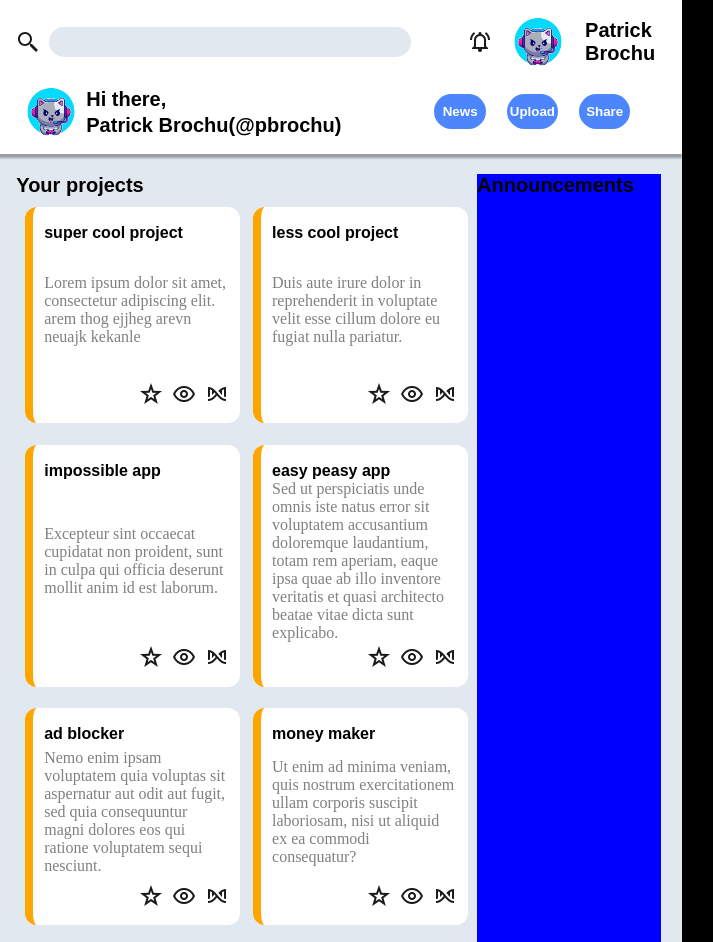
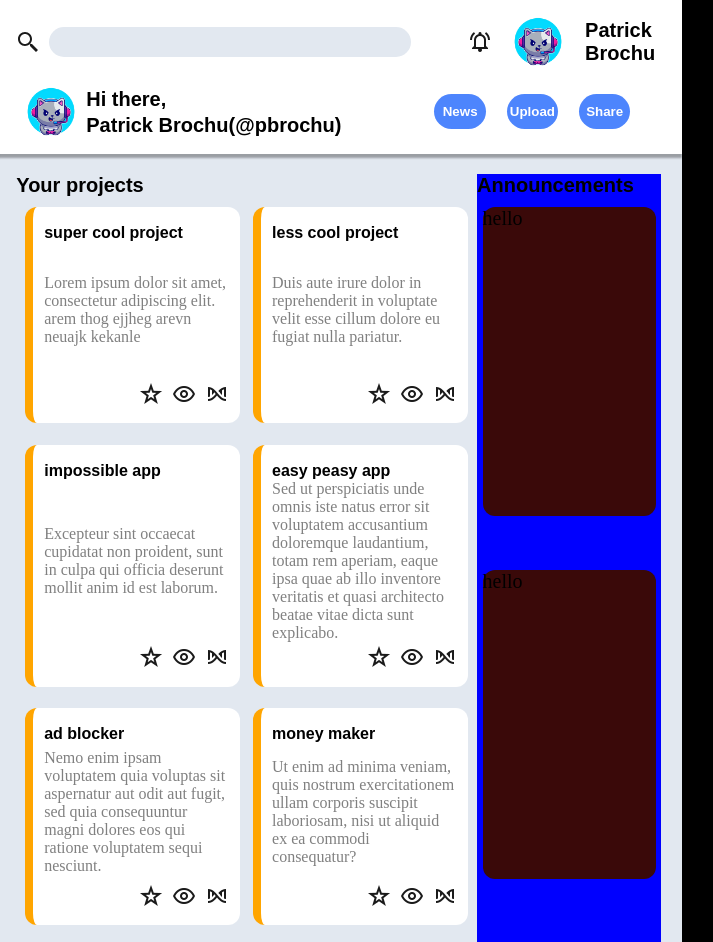
Before and after one commit to Pbrochu94/admin-dashboard, a plain HTML site: page index.html in a window 1280 px wide. Shown: the top 942 px of the page, 406-1119 px from the left. Drawn offline with Linux system fonts and the light colour scheme.

Commit message:
Announcement grid and inner cards layout done
TODO: polish the visual and end the project

```diff
--- a/index.html
+++ b/index.html
@@ -144,6 +144,10 @@
                 </div>
                 <div class="announcements-trending">
                     <p class="announcement-text">Announcements</p>
+                    <div class="announcement-vertical-grid">
+                        <div class="announcement-card">hello</div>
+                        <div class="trending-card">hello</div>
+                    </div>
                 </div>
             </div>
         </div>
--- a/style.css
+++ b/style.css
@@ -253,3 +253,18 @@ input[type="search"]{
     justify-content: end;
     margin-top: 2%;
 }
+
+.announcement-vertical-grid{
+    display: grid;
+    grid-template-columns: 1fr;
+    grid-template-rows: 1fr 1fr;
+    height: 90%;
+    width: 100%;
+    padding: 5% 3%;
+    gap: 8%;
+}
+
+.announcement-card, .trending-card{
+    background-color: rgb(58, 9, 9);
+    border-radius: 12px;
+}
```
